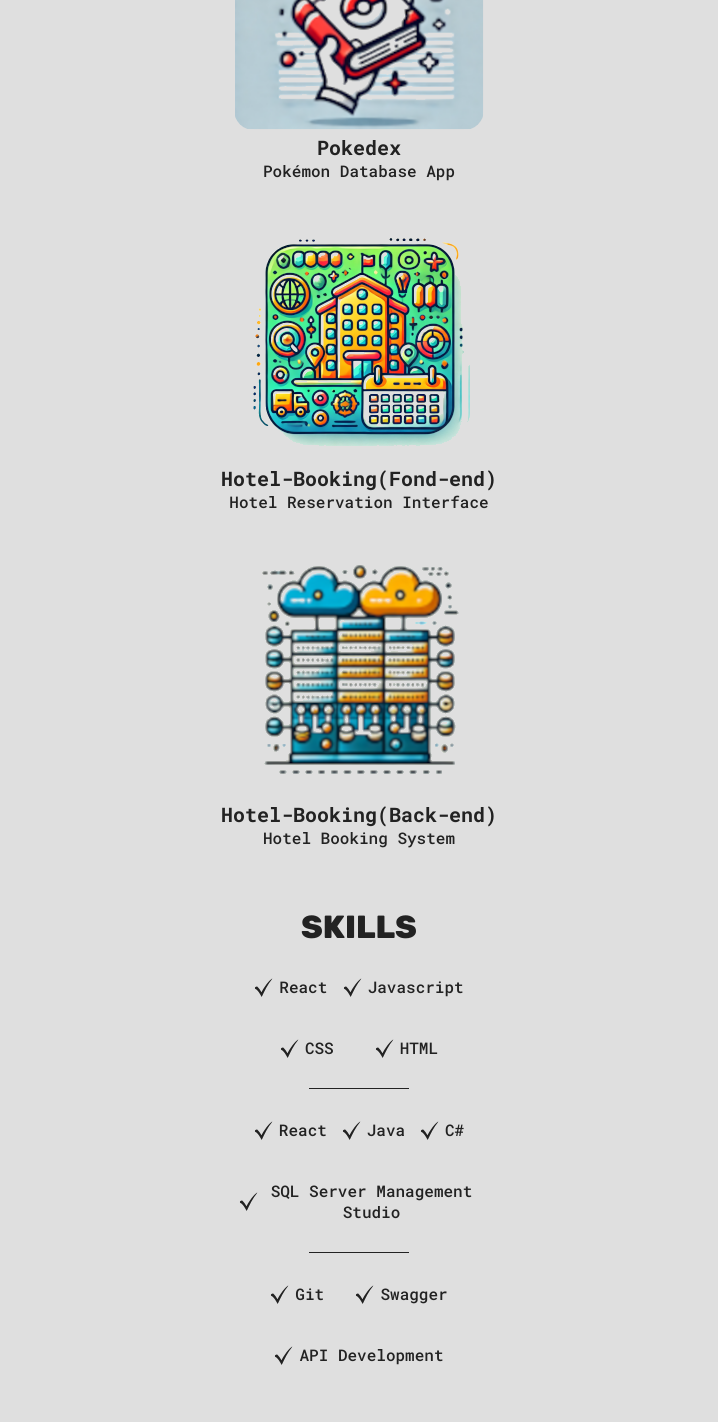
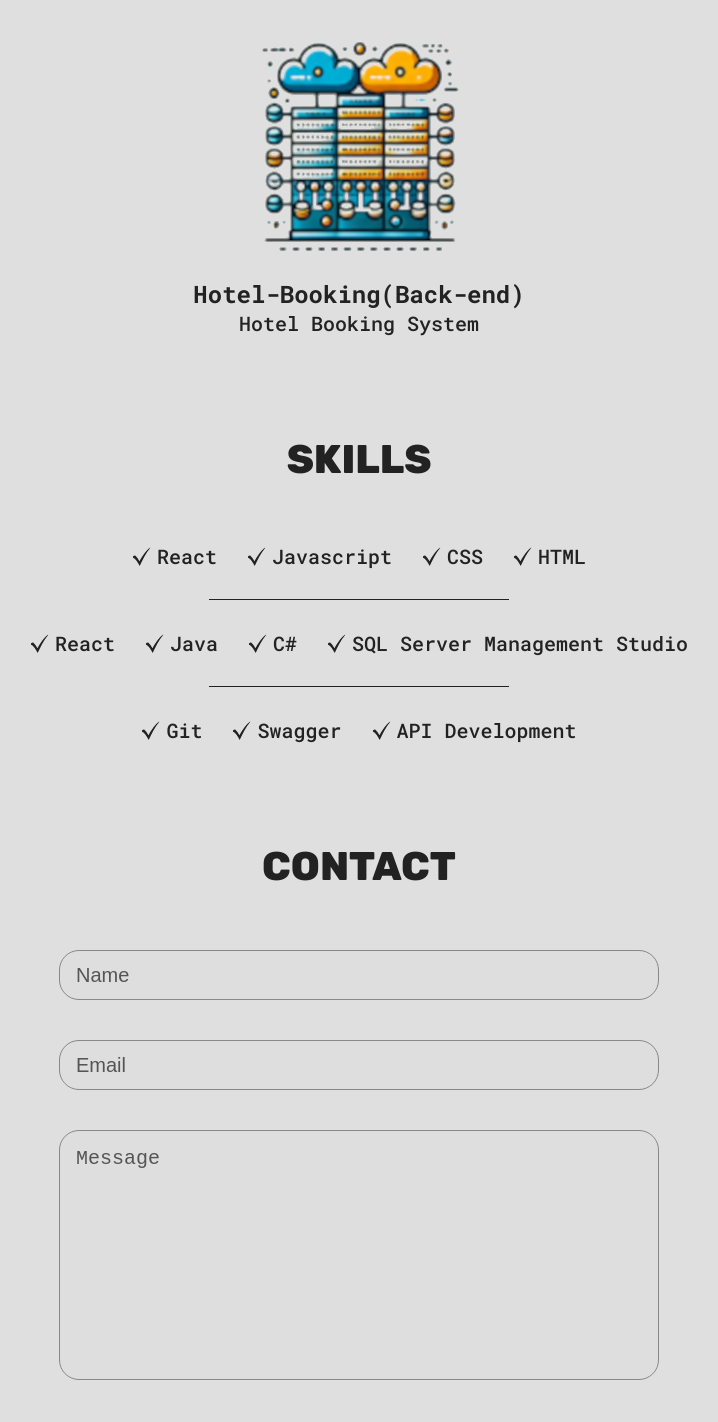
Before and after one commit to mariatemp/Maria-Temponera, a React (Vite) app: page / in a window 1280 px wide. Shown: the part 1330-2752 px from the top of the page, without its empty margins (281-999 px from the left). Built offline with nearby package versions, Linux system fonts and the light colour scheme.

Commit message:
make it responsive

```diff
--- a/src/App.css
+++ b/src/App.css
@@ -66,3 +66,36 @@
 .hover {
   cursor: pointer;
 }
+
+@media (width >= 800px) {
+  #root {
+    gap: 100px;
+  }
+
+  h1 {
+    font-size: 40px;
+  }
+
+  h2, h3 {
+    font-size: 24px;
+  }
+  p {
+    font-size: 20px;
+  }
+  .sectionTitle {
+    margin-bottom: 60px;
+  }
+}
+
+@media (width >= 1400px) {
+  #root {
+    gap: 200px;
+  }
+
+  h1 {
+    font-size: 48px;
+  }
+  .sectionTitle {
+    margin-bottom: 75px;
+  }
+}
--- a/src/App.jsx
+++ b/src/App.jsx
@@ -1,5 +1,5 @@
 import './App.css'
-import Projects from './projects/Projects';
+import Projects from './sections/Projects/Projects';
 import Contact from './sections/Contact/Contact';
 import Footer from './sections/Footer/Footer';
 import Hero from './sections/Hero/Hero';
--- a/src/sections/Contact/Contact.jsx
+++ b/src/sections/Contact/Contact.jsx
@@ -4,7 +4,7 @@
   return (
     <section id="contact" className={styles.container}>
       <h1 className='sectionTitle'>Contact</h1>
-      <form action=''>
+      <form action='https://formspree.io/f/manwggov' method='post'>
         <div className='formGroup'>
           <label htmlFor='name' hidden>Name</label>
           <input type='text' name='name' id='name' placeholder='Name' required></input>
--- a/src/sections/Contact/ContactStyles.module.css
+++ b/src/sections/Contact/ContactStyles.module.css
@@ -57,3 +57,19 @@
   transform: translate(2px);
   box-shadow: 0 2px 2px rgba(0, 0, 0, 0.25 );
 }
+
+@media (width >= 800px) {
+  textarea, input:not([type='submit']) {
+    width: 600px;
+    font-size: 20px;
+  }
+  form {
+    gap: 40px;
+  }
+}
+
+@media (width >= 1400px) {
+  textarea, input:not([type='submit']) {
+    width: 800px;
+  }
+}
--- a/src/sections/Hero/HeroStyles.module.css
+++ b/src/sections/Hero/HeroStyles.module.css
@@ -76,3 +76,25 @@
   flex-direction: column;
   gap: 20px;
 }
+
+@media (width >= 800px) {
+  .container {
+    flex-direction: row-reverse;
+    align-items: center;
+    justify-content: space-evenly;
+
+    .hero {
+      max-width: 350px;
+      width: 350px;
+    }
+  }
+}
+
+@media (width >= 1400px) {
+  .container {
+    .hero {
+      max-width: 400px;
+      width: 400px;
+    }
+  }
+}
--- a/src/projects/ProjectsStyles.module.css
+++ b/src/sections/Projects/ProjectsStyles.module.css
@@ -20,11 +20,21 @@
   a:hover {
     transform: scale(1.05);
   }
+}
 
+
+.projectsContainer {
+  display: flex;
+  flex-direction: column;
+  align-items: center;
+  gap: 30px;
+}
+
+@media (width >= 800px) {
   .projectsContainer {
-    display: flex;
-    flex-direction: column;
-    align-items: center;
-    gap: 30px;
+    flex-direction: row;
+    flex-wrap: wrap;
+    justify-content: space-evenly;
+    padding: 0 30px;
   }
 }
--- a/src/sections/Skills/SkillsStyles.module.css
+++ b/src/sections/Skills/SkillsStyles.module.css
@@ -31,3 +31,20 @@
   background-color: var(--text-color);
   margin: 30px auto;
 }
+
+
+@media (width >= 800px) {
+  .skillList {
+    max-width: fit-content;
+    gap: 30px;
+
+    p {
+    font-size: 20px;
+    }
+  }
+
+
+  hr {
+    width: 300px;
+    }
+}
```
Also changed, not shown: src/sections/Projects/Projects.jsx (renamed from src/projects/Projects.jsx, +5 -5 lines).
